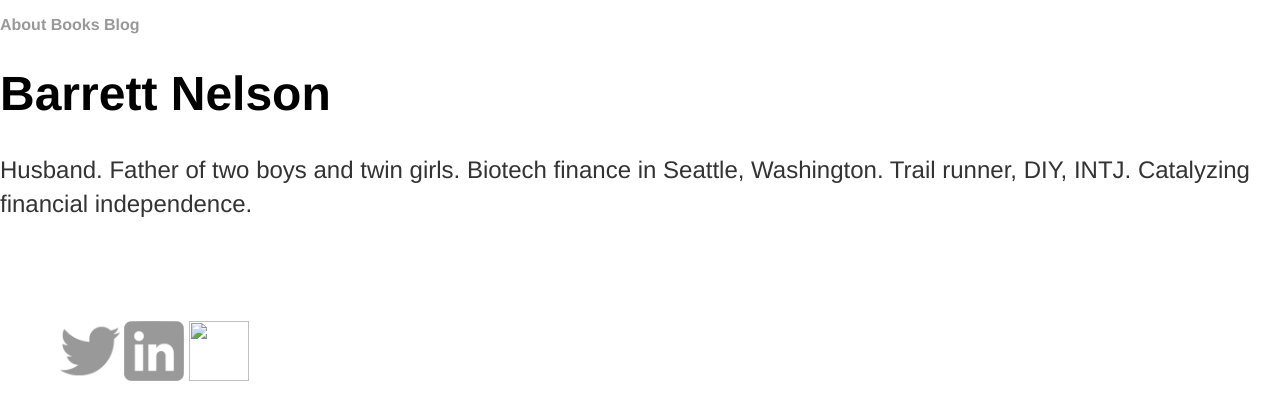
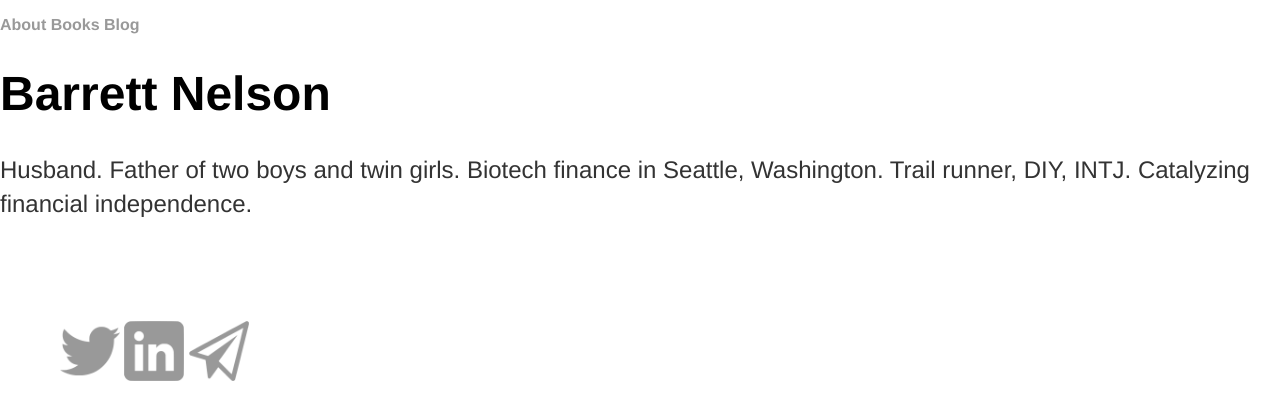
Before and after one commit to bstnel/bstnel.github.io, a Jekyll site: the page built from index.html, in a window 1280 px wide. Shown: the top 420 px of the page. Built offline with Jekyll 4.4.1, drawn with Linux system fonts in a browser that asks for light colours.

Commit message:
Update default.html

```diff
--- a/_layouts/default.html
+++ b/_layouts/default.html
@@ -17,7 +17,7 @@
 	    		<ul>
 	        		<li><a href="https://twitter.com/barstonel"><img src="../twitter.png"style="width:60px;height:60px;"></a></li>
 				<li><a href="https://www.linkedin.com/in/barrettnelson/"><img src="../linkedin.png"style="width:60px;height:60px;"></a></li>
-				<li><a href="mailto:bstnel@gmail.com"><img src="bstnel.github.io/email.png"style="width:60px;height:60px;"></a></li>
+				<li><a href="mailto:bstnel@gmail.com"><img src="../email.png"style="width:60px;height:60px;"></a></li>
 				</ul>
 			</footer>
 		</body>
```
